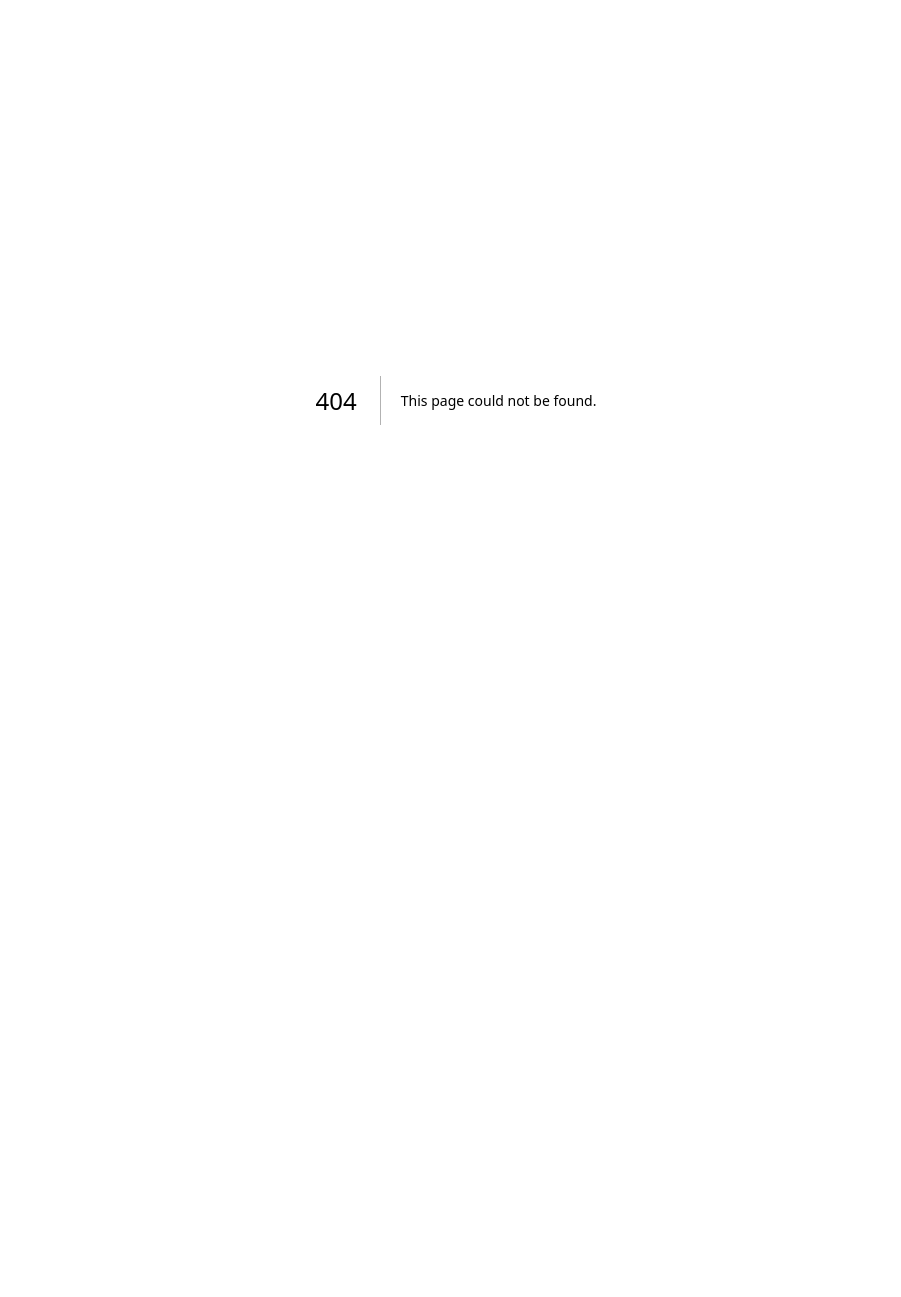
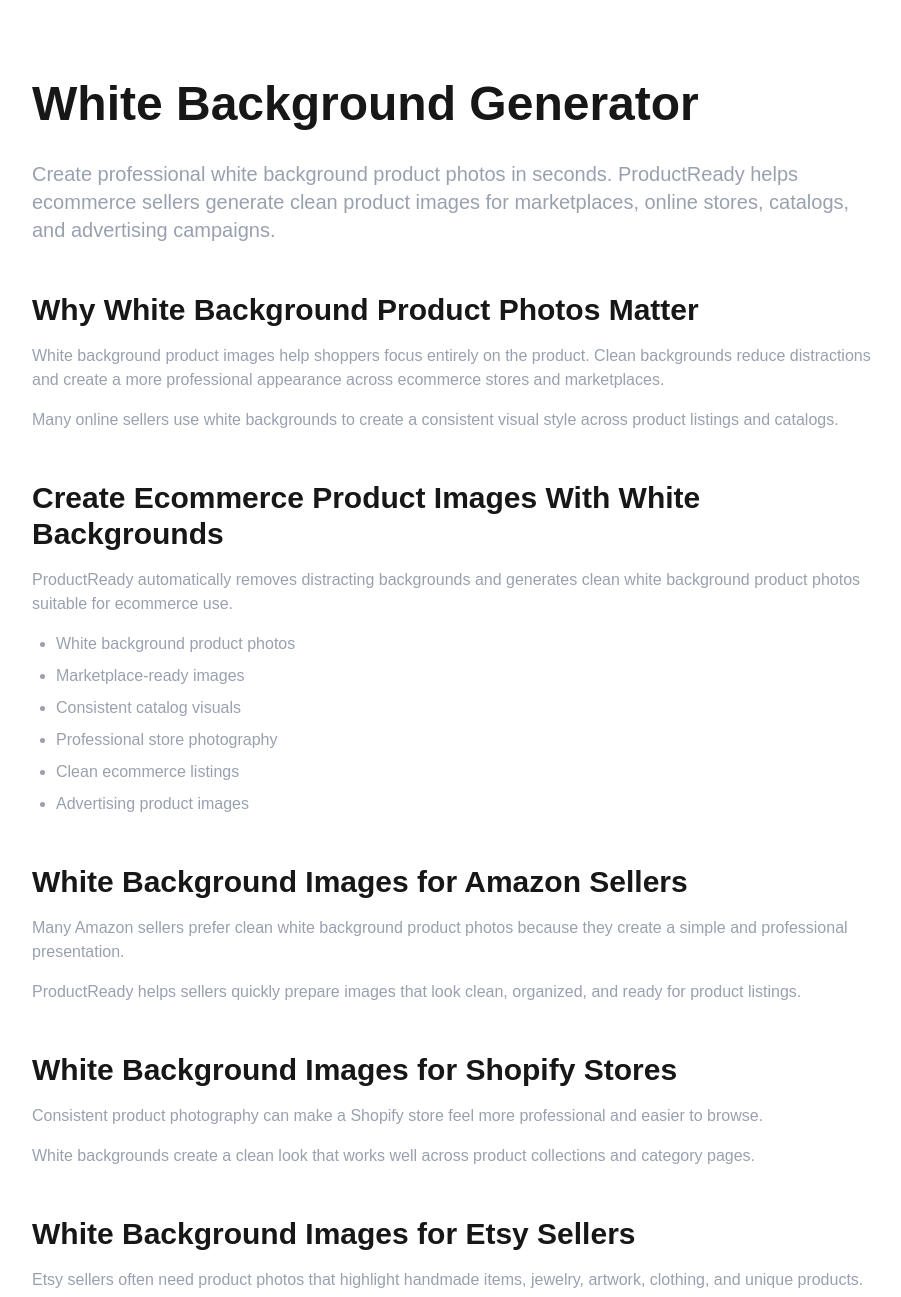
Before and after one commit to myaprak48/productready, a Next.js app: page /white-background-generator in a window 1280 px wide. Before the commit this address had no page. Shown: the top 1297 px of the page, without its empty margins (184-1085 px from the left). Before the commit the page ends 800 px from the top, so only its background shows below. Built offline with nearby package versions, Linux system fonts and the light colour scheme.

Commit message:
Add white background generator page

```diff
--- /dev/null
+++ b/app/white-background-generator/page.tsx
@@ -0,0 +1,201 @@
+export const metadata = {
+  title: "White Background Generator | ProductReady",
+  description:
+    "Create white background product photos with AI. Generate clean ecommerce images for Amazon, Shopify, Etsy, online stores, and product catalogs.",
+};
+
+export default function Page() {
+  return (
+    <main className="max-w-4xl mx-auto px-6 py-20">
+      <h1 className="text-5xl font-bold mb-8">
+        White Background Generator
+      </h1>
+
+      <p className="text-xl text-gray-400 mb-12">
+        Create professional white background product photos in seconds.
+        ProductReady helps ecommerce sellers generate clean product images for
+        marketplaces, online stores, catalogs, and advertising campaigns.
+      </p>
+
+      <h2 className="text-3xl font-bold mt-12 mb-4">
+        Why White Background Product Photos Matter
+      </h2>
+
+      <p className="text-gray-400 mb-4">
+        White background product images help shoppers focus entirely on the
+        product. Clean backgrounds reduce distractions and create a more
+        professional appearance across ecommerce stores and marketplaces.
+      </p>
+
+      <p className="text-gray-400">
+        Many online sellers use white backgrounds to create a consistent visual
+        style across product listings and catalogs.
+      </p>
+
+      <h2 className="text-3xl font-bold mt-12 mb-4">
+        Create Ecommerce Product Images With White Backgrounds
+      </h2>
+
+      <p className="text-gray-400 mb-4">
+        ProductReady automatically removes distracting backgrounds and generates
+        clean white background product photos suitable for ecommerce use.
+      </p>
+
+      <ul className="list-disc pl-6 text-gray-400 space-y-2">
+        <li>White background product photos</li>
+        <li>Marketplace-ready images</li>
+        <li>Consistent catalog visuals</li>
+        <li>Professional store photography</li>
+        <li>Clean ecommerce listings</li>
+        <li>Advertising product images</li>
+      </ul>
+
+      <h2 className="text-3xl font-bold mt-12 mb-4">
+        White Background Images for Amazon Sellers
+      </h2>
+
+      <p className="text-gray-400 mb-4">
+        Many Amazon sellers prefer clean white background product photos because
+        they create a simple and professional presentation.
+      </p>
+
+      <p className="text-gray-400">
+        ProductReady helps sellers quickly prepare images that look clean,
+        organized, and ready for product listings.
+      </p>
+
+      <h2 className="text-3xl font-bold mt-12 mb-4">
+        White Background Images for Shopify Stores
+      </h2>
+
+      <p className="text-gray-400 mb-4">
+        Consistent product photography can make a Shopify store feel more
+        professional and easier to browse.
+      </p>
+
+      <p className="text-gray-400">
+        White backgrounds create a clean look that works well across product
+        collections and category pages.
+      </p>
+
+      <h2 className="text-3xl font-bold mt-12 mb-4">
+        White Background Images for Etsy Sellers
+      </h2>
+
+      <p className="text-gray-400 mb-4">
+        Etsy sellers often need product photos that highlight handmade items,
+        jewelry, artwork, clothing, and unique products.
+      </p>
+
+      <p className="text-gray-400">
+        A clean white background helps keep attention on the product itself.
+      </p>
+
+      <h2 className="text-3xl font-bold mt-12 mb-4">
+        Benefits of White Background Product Photography
+      </h2>
+
+      <ul className="list-disc pl-6 text-gray-400 space-y-2">
+        <li>Cleaner product presentation</li>
+        <li>Consistent image style</li>
+        <li>Professional ecommerce appearance</li>
+        <li>Better product visibility</li>
+        <li>Improved catalog organization</li>
+        <li>Less visual distraction</li>
+      </ul>
+
+      <h2 className="text-3xl font-bold mt-12 mb-4">
+        How It Works
+      </h2>
+
+      <ol className="list-decimal pl-6 text-gray-400 space-y-2">
+        <li>Upload your product photo.</li>
+        <li>Remove the existing background.</li>
+        <li>Generate a clean white background.</li>
+        <li>Download your finished image.</li>
+        <li>Use it in your store or marketplace listing.</li>
+      </ol>
+<h2 className="text-3xl font-bold mt-12 mb-4">
+  White Backgrounds for Product Catalogs
+</h2>
+
+<p className="text-gray-400 mb-4">
+  Product catalogs often benefit from a consistent image style. White background
+  product photos create a cleaner presentation and make it easier for customers
+  to compare products across a collection.
+</p>
+
+<p className="text-gray-400">
+  Many ecommerce brands use white backgrounds to create a uniform look across
+  websites, catalogs, brochures, and marketing materials.
+</p>
+      <h2 className="text-3xl font-bold mt-12 mb-4">
+        Frequently Asked Questions
+      </h2>
+
+      <h3 className="text-xl font-semibold mt-8 mb-2">
+        What is a white background generator?
+      </h3>
+
+      <p className="text-gray-400">
+        A white background generator helps create clean product photos with a
+        simple white background suitable for ecommerce and catalog use.
+      </p>
+
+      <h3 className="text-xl font-semibold mt-8 mb-2">
+        Is this useful for Amazon sellers?
+      </h3>
+
+      <p className="text-gray-400">
+        Yes. White background product photos are commonly used by Amazon
+        sellers and ecommerce businesses.
+      </p>
+
+      <h3 className="text-xl font-semibold mt-8 mb-2">
+        Can I create white background images automatically?
+      </h3>
+
+      <p className="text-gray-400">
+        Yes. ProductReady can generate white background product photos in
+        seconds.
+      </p>
+
+      <h3 className="text-xl font-semibold mt-8 mb-2">
+        Is this different from a transparent background?
+      </h3>
+
+      <p className="text-gray-400">
+        Yes. Transparent backgrounds are useful for design flexibility, while
+        white backgrounds are commonly used for ecommerce product listings and
+        catalogs.
+      </p>
+
+      <h3 className="text-xl font-semibold mt-8 mb-2">
+        Can I use white background images in online stores?
+      </h3>
+
+      <p className="text-gray-400">
+        Yes. White background images work well in ecommerce stores,
+        marketplaces, product catalogs, and advertisements.
+      </p>
+
+      <div className="mt-16 border-t border-gray-800 pt-12">
+        <h2 className="text-4xl font-bold mb-4">
+          Generate White Background Product Photos
+        </h2>
+
+        <p className="text-gray-400 mb-6">
+          Create clean ecommerce product images with professional white
+          backgrounds in seconds.
+        </p>
+
+        <a
+          href="/"
+          className="inline-block rounded-full bg-white text-black px-6 py-3 font-semibold"
+        >
+          Try ProductReady Free
+        </a>
+      </div>
+    </main>
+  );
+}
```
